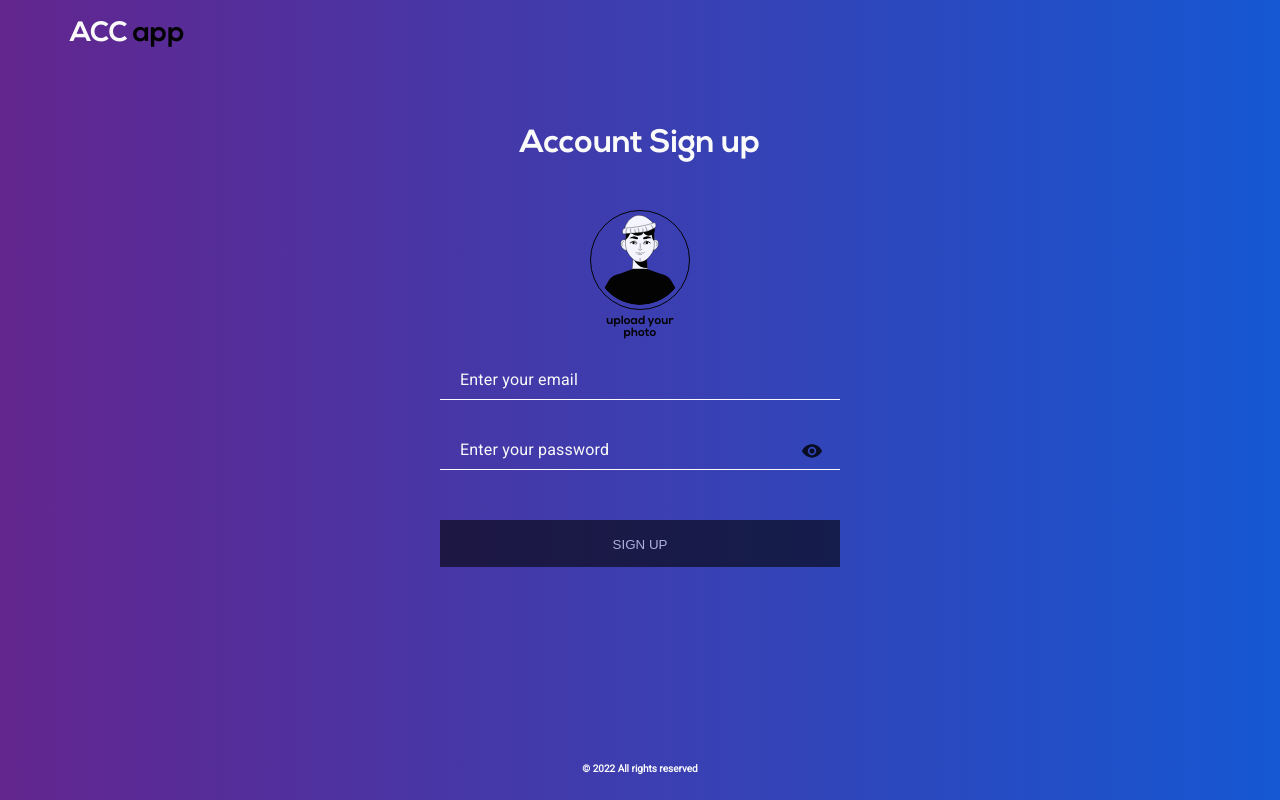
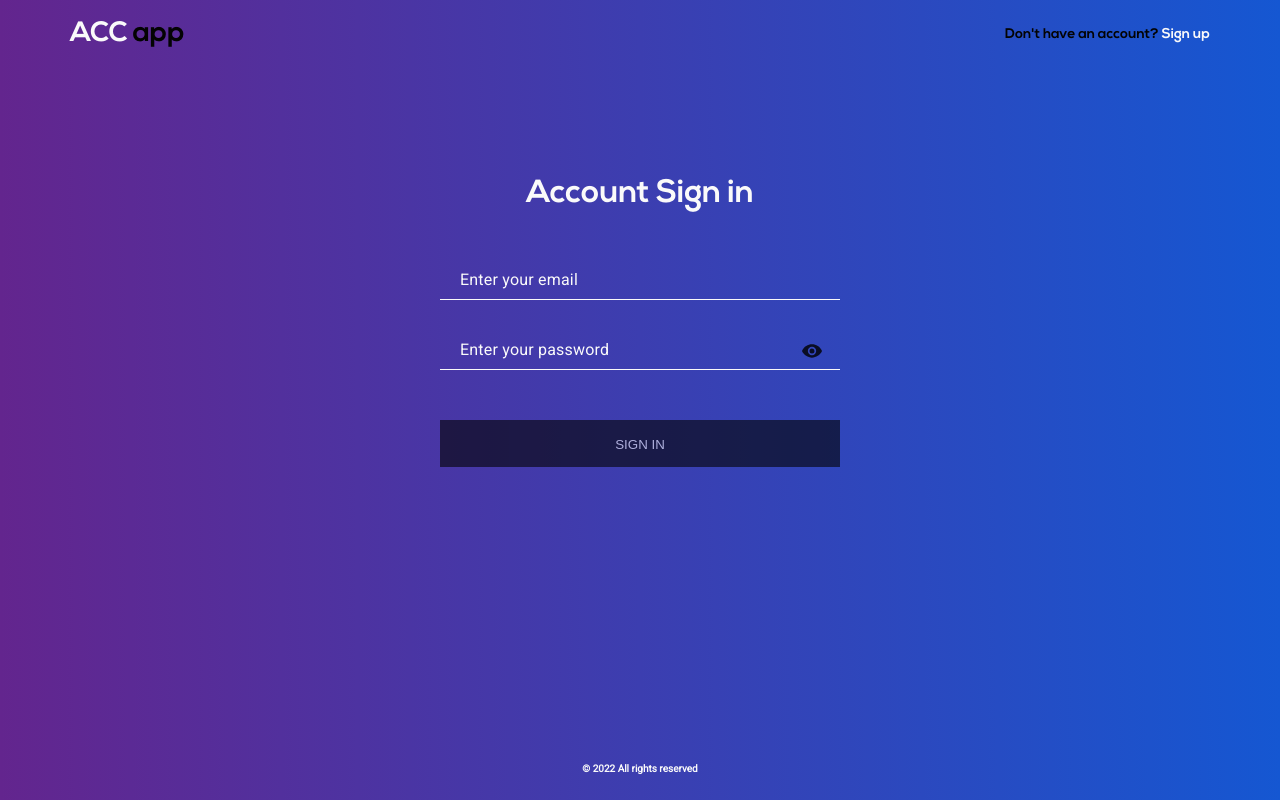
Before and after one commit to ivanchebotar/Acc-app, a website built with webpack: page src/index.html in a window 1280 px wide. Built offline with nearby package versions, Linux system fonts and the light colour scheme.

Commit message:
sign in added

```diff
--- a/src/index.html
+++ b/src/index.html
@@ -16,7 +16,10 @@
               <div class="logo">
                 <a href="#">ACC <span>app</span></a>
               </div>
-              <div class="join-now" id="join"></div>
+              <div class="join-from">
+                <p class="sign-up-form active">Don't have an account? <a class="sign-up-btn">Sign up</a></p>
+                <p class="sign-in-form">Already have an ccount? <a class="sign-in-btn">Sign in</a></p>
+              </div>
             </div>
           </div>
         </header>
--- a/src/index.js
+++ b/src/index.js
@@ -1,6 +1,30 @@
 import './styles/index.scss';
-import elementSignUp from './js/components/signUp'
+import SignUp from './js/components/signUp'
+import SignIn from './js/components/signIn'
 
-document
-  .getElementById('form')
-  .appendChild(elementSignUp)
+document.getElementById('form').appendChild(SignIn)
+
+const signUpBtn = document.querySelector('.sign-up-btn')
+const signInBtn = document.querySelector('.sign-in-btn')
+
+const signInHold = document.querySelector('.sign-in-form')
+const signUpHold = document.querySelector('.sign-up-form')
+
+signUpBtn.addEventListener('click', function () {
+
+  signUpHold.classList.remove('active')
+  signInHold.classList.add('active')
+
+  document.getElementById('form').innerHTML = ''
+  document.getElementById('form').appendChild(SignUp)
+
+})
+
+signInBtn.addEventListener('click', function () {
+
+  signUpHold.classList.add('active')
+  signInHold.classList.remove('active')
+
+  document.getElementById('form').innerHTML = ''
+  document.getElementById('form').appendChild(SignIn)
+})
--- a/src/js/callbacks/index.js
+++ b/src/js/callbacks/index.js
@@ -1,9 +1,11 @@
 import { loginCallback } from './loginCallback'
 import { passwordCallback } from './passwordCallback'
 import { submitCallback } from './submitCallback'
+import { userNameCallBack } from './userNameCallBack'
 
 export {
 	loginCallback,
 	passwordCallback,
-	submitCallback
+	submitCallback,
+	userNameCallBack
 }
--- a/src/js/callbacks/loginCallback.js
+++ b/src/js/callbacks/loginCallback.js
@@ -11,6 +11,6 @@ export const loginCallback = async function (event) {
   login.style.borderColor = response ? '#090' : '#f00'
   this.login = response ? hintErrorLog.classList.remove('active') : hintErrorLog.classList.add('active')
 
-  button.disabled = !response
+  // button.disabled = !response
   password.disabled = !response
 }
--- a/src/js/callbacks/passwordCallback.js
+++ b/src/js/callbacks/passwordCallback.js
@@ -1,11 +1,11 @@
 import { passwordRule } from '../configs/index'
 
-import { password, hintErrorPass } from '../helpers/index'
+import { password, button, hintErrorPass } from '../helpers/index'
 
 export const passwordCallback = function (event) {
   const response = Boolean(event.target.value.match(passwordRule))
   password.style.borderColor = response ? '#090' : '#f00'
   this.password = response ? hintErrorPass.classList.remove('active') : hintErrorPass.classList.add('active')
 
-  button.disabled = response
+  button.disabled = !response
 }
--- a/src/js/callbacks/submitCallback.js
+++ b/src/js/callbacks/submitCallback.js
@@ -7,8 +7,6 @@ import {
 } from '../helpers/index'
 
 import sha256 from 'fast-sha256'
-
-console.log(sha256)
 
 const hasher = new sha256.Hash()
 
--- /dev/null
+++ b/src/js/components/signIn.js
@@ -0,0 +1,42 @@
+import { signInTemplate } from '../snippets'
+
+import {
+  userName,
+  userPass,
+  userBtn,
+  hintErrorLog,
+  hintErrorPass,
+  showPasswordIn,
+  getElemsIn
+} from '../helpers'
+
+import { userNameCallBack } from '../callbacks'
+
+class SignIn extends HTMLElement {
+  constructor () {
+    super ()
+
+    const shadow = this.attachShadow({ mode: 'closed' })
+    this.container = shadow
+      .appendChild(document.createElement('main'))
+    this.container.innerHTML = signInTemplate
+
+    getElemsIn(shadow)
+
+    userName.onchange = userNameCallBack
+
+    showPasswordIn.addEventListener('click', function () {
+      showPasswordIn.classList.contains('active') ? (
+        this.classList.remove('active'),
+        userPass.type = 'password'
+      ) : (
+        this.classList.add('active'),
+        userPass.type = 'text'
+      )
+    })
+  }
+}
+
+customElements.define('sign-in', SignIn)
+
+export default document.createElement('sign-in')
--- a/src/js/components/signUp.js
+++ b/src/js/components/signUp.js
@@ -23,7 +23,7 @@ class SignUp extends HTMLElement {
 		super ()
 
 		const shadow = this.attachShadow({ mode: 'closed' })
-		shadow.appendChild(document.createElement('div'))
+		shadow.appendChild(document.createElement('main'))
 		  .innerHTML = this.template
     getElems(shadow)
 
--- /dev/null
+++ b/src/js/helpers/inputsSignIn.js
@@ -0,0 +1,21 @@
+let userName, userPass, userBtn, hintErrorLogIn, hintErrorPass, showPasswordIn
+
+export function getElemsIn (shadow) {
+  [userName, userPass, userBtn, hintErrorLogIn, hintErrorPass, showPasswordIn] = [
+    'login',
+    'password',
+    'button',
+    'hintErrorLogIn',
+    'hintErrorPass',
+    'showPasswordIn'
+  ].map(id => shadow.querySelector(`#${id}`))
+}
+
+export {
+  userName,
+  userPass,
+  userBtn,
+  hintErrorLogIn,
+  hintErrorPass,
+  showPasswordIn
+}
--- /dev/null
+++ b/src/js/helpers/usersCheck.js
@@ -0,0 +1,6 @@
+import { origin } from '../configs/index'
+
+export const getUserDetails = async (login) => {
+	const { error, password, avatar } = await (await fetch(`${origin}/user/${login}`)).json()
+	return error ? null : { password, avatar }
+}
--- /dev/null
+++ b/src/js/snippets/index.js
@@ -0,0 +1,7 @@
+import { signInTemplate } from './signInTemplate';
+import { signUpTemplate } from './signUpTemplate';
+
+export {
+  signInTemplate,
+  signUpTemplate
+}
--- /dev/null
+++ b/src/js/snippets/signInTemplate.js
@@ -0,0 +1,253 @@
+import iconEye from './../../assets/images/icon-eye.svg';
+import iconEyeBlocked from './../../assets/images/icon-eye-blocked.svg';
+
+export const signInTemplate = `
+  <h1 class="section-title">Account Sign in</h1>
+  <div class="form-holder">
+    <div class="form-holder-inputs">
+      <div class="input-holder">
+        <input type="email" id="login" placeholder="Enter your email">
+        <span id="hintErrorLogIn" class="hint">invalid login or username</span>
+      </div>
+      <div class="input-holder">
+        <input type="password" id="password" placeholder="Enter your password">
+        <span fill="#666" id="showPasswordIn" class="icon-eye"></span>
+        <span id="hintErrorPass" class="hint">invalid password</span>
+      </div>
+    </div>
+    <div class="form-holder-btn">
+      <button class="btn btn-submit" id="button" disabled>Sign in</button>
+    </div>
+  </div>
+
+  <style>
+    *,
+    :after,
+    :before {
+      box-sizing: inherit;
+    }
+    main {
+      padding: 50px 0;
+    }
+    img {
+      max-width: 100%;
+      height: auto;
+      vertical-align: top;
+    }
+    .btn {
+      outline: 0;
+      cursor: pointer;
+      display: block;
+      border: 0;
+      padding: 17px 0 15px;
+      text-align: center;
+      text-transform: uppercase;
+      width: 100%;
+      user-select: none;
+    }
+    .btn-submit {
+      transition: box-shadow 0.3s ease;
+      background-color: #030303;
+      color: #fafafa;
+    }
+    .btn-submit:hover {
+      box-shadow: 0 0 20px 1px rgba(0, 0, 0, 0.67);
+    }
+    .btn:disabled {
+      opacity: 0.6;
+      cursor: not-allowed;
+    }
+    .btn:disabled:hover {
+      box-shadow: none;
+    }
+    @font-face {
+      font-family: Nexa;
+      src: url(../fonts/Nexa.otf);
+    }
+    .input-holder {
+      margin: 0 0 30px;
+    }
+    input {
+      transition: border 0.3s ease;
+      background-color: transparent;
+      border-bottom: 1px solid #fafafa;
+      outline: 0;
+      border-top: 0;
+      border-right: 0;
+      border-left: 0;
+      border-radius: 0;
+      padding: 10px 50px 10px 20px;
+      width: 100%;
+      font-size: 16px;
+      color: #fafafa;
+      font-family: Roboto, sans-serif;
+      letter-spacing: 0.2px;
+      user-select: none;
+    }
+    input:disabled {
+      opacity: 0.5;
+    }
+    input::placeholder {
+      color: #fafafa;
+      font-size: 16px;
+    }
+    input:-webkit-autofill,
+    input:-webkit-autofill:focus {
+      transition: background-color 600000s 0s, color 600000s 0s;
+    }
+    input:focus {
+      border-bottom: 1px solid #030303;
+    }
+    input[type="password"] {
+      padding: 10px 60px 10px 20px;
+    }
+    .input-holder {
+      position: relative;
+    }
+    .input-holder .icon-eye {
+      position: relative;
+      top: -2px;
+      right: 18px;
+      cursor: pointer;
+      user-select: none;
+    }
+    .input-holder .icon-eye:before {
+      content: '';
+      background: url(${iconEye});
+      width: 20px;
+      height: 20px;
+      opacity: 0.8;
+      position: absolute;
+      top: 0;
+      right: 0;
+    }
+    .input-holder .icon-eye.active:before {
+      background: url(${iconEyeBlocked});
+    }
+    input[type="file"] {
+      display: none;
+      border: 0;
+    }
+    .avatar-upload {
+      margin: 0 auto 50px;
+      width: 100px;
+      height: 100px;
+      display: block;
+      cursor: pointer;
+      color: #030303;
+      font-size: 14px;
+      user-select: none;
+      border: 1px solid #030303;
+      padding: 4px;
+      border-radius: 50%;
+      position: relative;
+      transition: all 0.3s ease;
+    }
+    .avatar-upload:hover {
+      color: #fafafa;
+      border: 1px solid #fafafa;
+    }
+    .avatar-upload img {
+      display: block;
+      width: 100%;
+      height: 100%;
+      border-radius: 100%;
+      object-fit: cover;
+    }
+    .hint {
+      color: #f00;
+      padding: 0 20px;
+      font-size: 12px;
+      display: none;
+      position: absolute;
+      left: 0;
+      bottom: -20px;
+    }
+    .hint.active {
+      display: block;
+    }
+    .picture-hint {
+      padding: 10px 0 0;
+      font-size: 12px;
+      display: block;
+      text-align: center;
+    }
+    .picture-hint.success {
+      visibility: hidden;
+      position: relative;
+    }
+    .picture-hint.success:after {
+      visibility: visible;
+      position: absolute;
+      top: 10px;
+      left: 0;
+      color: #32CD32;
+      font-size: 12px;
+      content: "success";
+      line-height: 1.3;
+      width: 100%;
+    }
+    .picture-hint.error {
+      visibility: hidden;
+      position: relative;
+    }
+    .picture-hint.error:after {
+      visibility: visible;
+      position: absolute;
+      top: 10px;
+      left: 0;
+      color: #f00;
+      font-size: 12px;
+      content: "unsupported file";
+      line-height: 1.3;
+      width: 100%;
+    }
+    @media (min-width: 768px) {
+      .avatar-upload {
+        font-size: 16px;
+      }
+    }
+    .avatar-upload:hover:before {
+      color: #fafafa;
+    }
+    a {
+      transition: color 0.3s ease;
+      color: #030303;
+      text-decoration: none;
+    }
+    .container {
+      width: 100%;
+      margin-left: auto;
+      margin-right: auto;
+      padding-left: 30px;
+      padding-right: 30px;
+      max-width: 1200px;
+    }
+    .page-holder {
+      padding-bottom: 20px;
+    }
+    .picture-holder {
+      width: 100px;
+      margin: 0 auto;
+    }
+    .picture-holder img {
+      border-radius: 50%;
+    }
+    .section-title {
+      text-align: center;
+      color: #fafafa;
+      margin: 0 0 50px;
+      padding: 0;
+    }
+    .form-section {
+      padding: 80px 0;
+    }
+    .form-holder {
+      max-width: 400px;
+      margin: 0 auto;
+    }
+    .form-holder-inputs {
+      margin: 0 0 50px;
+    }
+  </style>
+`
--- a/src/styles/layout/header.scss
+++ b/src/styles/layout/header.scss
@@ -23,38 +23,27 @@
   }
 }
 
-.join-now {
-  max-width: 126px;
+.join-from {
+  .sign-up-form,
+  .sign-in-form {
+    display: none;
+    font-size: 14px;
+    color: $secondary;
+    user-select: none;
 
-  @include media('>=tablet') {
-    max-width: none;
+    &.active {
+      display: block;
+    }
   }
 
-  p {
-    font-size: 14px;
-    font-family: $font-family-secondary;
-    color: $secondary;
+  a {
+    @include transition (border-bottom);
+    color: $primary;
+    border-bottom: 1px solid transparent;
+    cursor: pointer;
 
-    @include media('<=tablet') {
-      font-size: 12px;
-      text-align: right;
-    }
-
-    a {
-      @include transition (border);
-      color: $primary;
-      padding: 2px;
-      border: 1px solid transparent;
-      font-family: $font-family-primary;
-
-      @include media('<=tablet') {
-        font-size: 12px;
-        text-align: right;
-      }
-
-      &:hover {
-        border-bottom: 1px solid $primary;
-      }
+    &:hover {
+      border-bottom: 1px solid $primary;
     }
   }
 }
```
Also changed, not shown: src/js/callbacks/userNameCallback.js (added, +32 -0 lines), src/js/helpers/index.js (+33 -1 lines), src/js/helpers/showPassword.js (deleted, +0 -13 lines), src/js/helpers/validatePassword.js (added, +18 -0 lines), dist/index.html, dist/main.css, dist/main.js, 2 other files.
